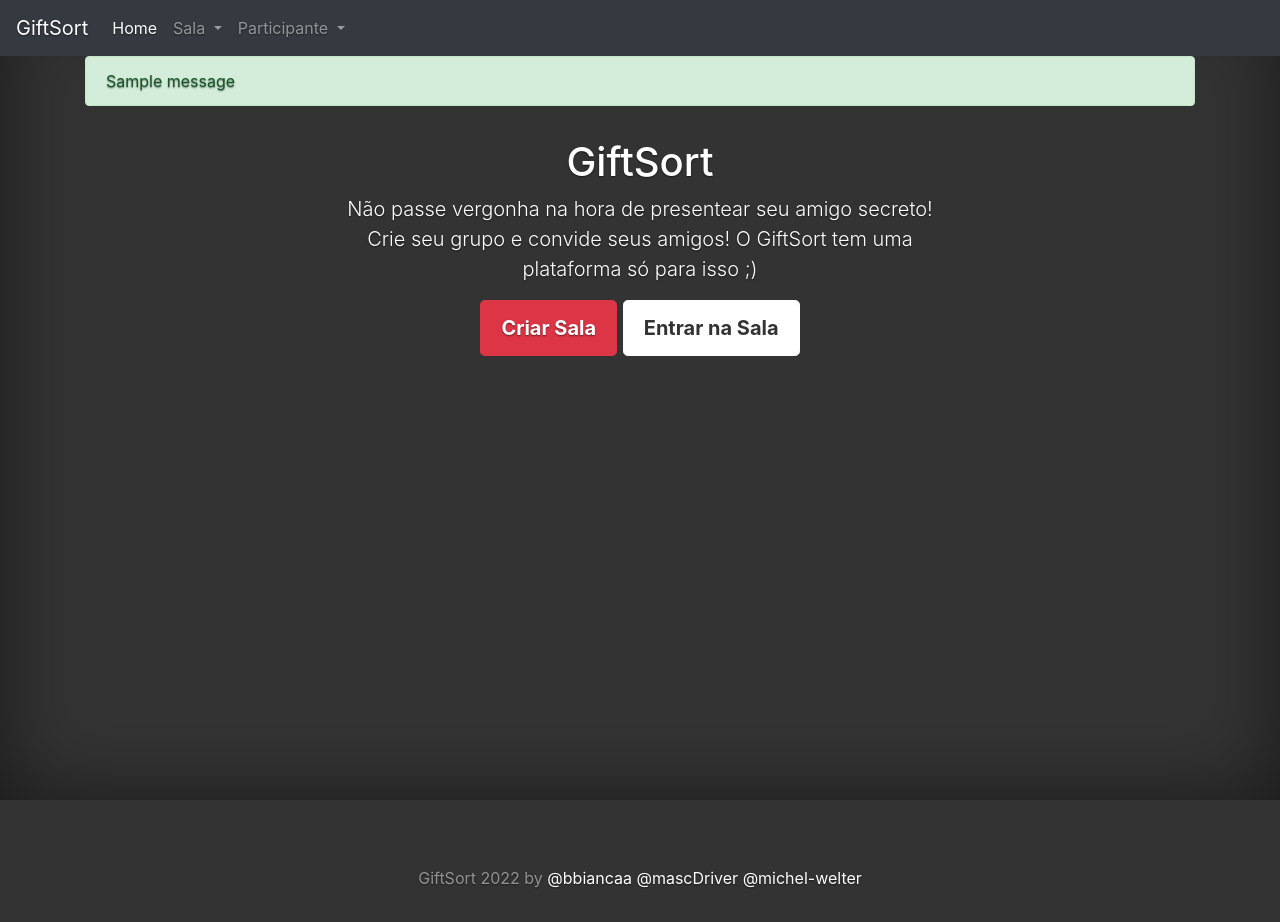
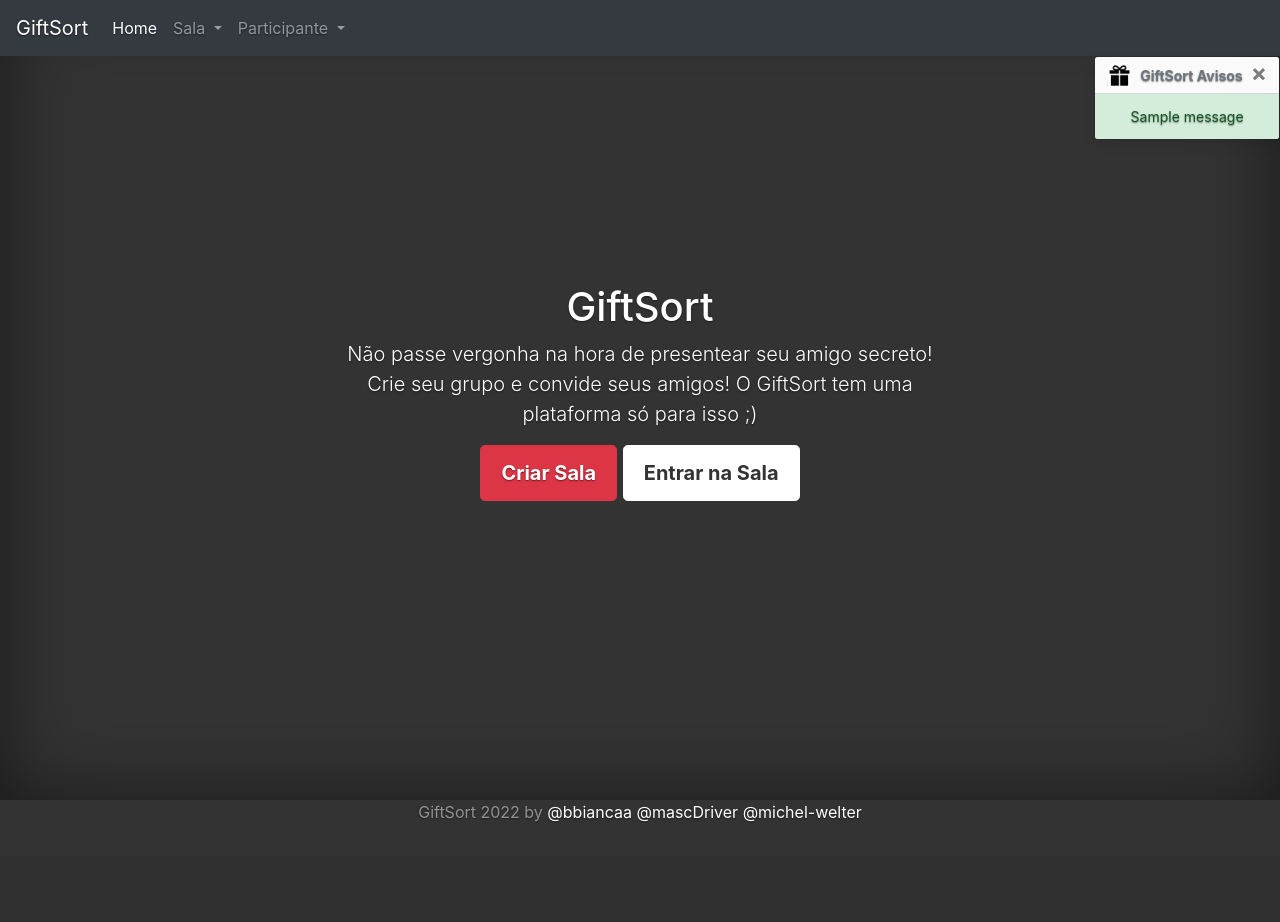
Before and after one commit to bbiancaa/GiftSort, a Django app: page / in a window 1280 px wide. After the commit the page ends 822 px from the top, so only its background shows below. Run offline with Django 4.2, Linux system fonts and the light colour scheme; tables that the repository leaves empty hold one stand-in row (values such as "Sample post"); one stand-in notice (Sample message) is shown; some libraries are stand-ins or nearby versions.

Commit message:
ajustes ui de avisos e messagens para usuario

```diff
--- a/assets/css/style.css
+++ b/assets/css/style.css
@@ -39,7 +39,9 @@ body {
     text-shadow: 0 .05rem .1rem rgba(0, 0, 0, .5);
     box-shadow: inset 0 0 5rem rgba(0, 0, 0, .5);
 }
-
+caption{
+    color: white;
+}
 input {
     background-color: #333 !important;
     color: white !important;
--- a/raffle/forms.py
+++ b/raffle/forms.py
@@ -24,7 +24,7 @@ class ParticipantForm(forms.ModelForm):
         empty_label='Selecione'
         )
     obs = forms.CharField(required=False, widget=forms.Textarea())
-    link_short = forms.CharField(max_length=50)
+    link_short = forms.CharField(max_length=50, required=False)
 
     def clean(self):
         cleaned_data = super().clean()
--- a/raffle/views.py
+++ b/raffle/views.py
@@ -116,6 +116,7 @@ class DetailRoomForRaffleView(DetailView):
     def get_context_data(self, **kwargs):
         context = super(DetailRoomForRaffleView, self).get_context_data(**kwargs)
         context['raffle_participants'] = RaffleParticipant.objects.filter(room=self.object)
+        context['link_short'] = self.request.get_host() + reverse('criar-participante', kwargs={'link_short': self.get_object().link})
         return context
 
 
@@ -123,6 +124,9 @@ class ApplyRaffle(View):
     def post(self, request, *args, **kwargs):
         room_id = request.POST.get('room_id')
         room = Room.objects.get(room_id=room_id)
+        if room.participant.count() < 2:
+            messages.error(self.request, "Sala precisa ter mais participantes", extra_tags="danger")
+            return redirect(f"{reverse('detalhe-sortear-sala')}?room_id={room_id}")
         while True:
             participants = list(room.participant.all().values_list('id', flat=True))
             for participant in room.participant.all():
@@ -138,5 +142,7 @@ class ApplyRaffle(View):
                     room=room)
                 participants.append(participant.id)
             if len(RaffleParticipant.objects.filter(room=room)) == room.participant.count(): break
-            messages.success(request, "Sorteio realizado com sucesso!")
+        room.is_locked = True
+        room.save()
+        messages.success(request, "Sorteio realizado com sucesso!")
         return redirect(f"{reverse('detalhe-sortear-sala')}?room_id={room_id}")
--- a/templates/base.html
+++ b/templates/base.html
@@ -6,8 +6,9 @@
     <meta charset="utf-8">
     <meta name="viewport" content="width=device-width, initial-scale=1">
     <title>GiftSort</title>
-    <link rel="stylesheet" href="https://stackpath.bootstrapcdn.com/bootstrap/4.1.3/css/bootstrap.min.css"
-          integrity="sha384-MCw98/SFnGE8fJT3GXwEOngsV7Zt27NXFoaoApmYm81iuXoPkFOJwJ8ERdknLPMO" crossorigin="anonymous">
+    <link rel="stylesheet" href="https://cdn.jsdelivr.net/npm/bootstrap@4.3.1/dist/css/bootstrap.min.css"
+          integrity="sha384-ggOyR0iXCbMQv3Xipma34MD+dH/1fQ784/j6cY/iJTQUOhcWr7x9JvoRxT2MZw1T" crossorigin="anonymous">
+
     <link href="{% static 'css/style.css' %}" rel="stylesheet">
     {% block extrahead %}
     {% endblock %}
@@ -54,32 +55,44 @@
         </ul>
     </div>
 </nav>
-<div class="container ">
-        <header class="masthead mb-auto">
-            <div class="inner">
 {% if messages %}
     {% for message in messages %}
-                        <div class="alert alert-{% if message.tags %}{{ message.tags }}{% endif %}" role="alert">
+        <div aria-live="polite" aria-atomic="true" style="position: relative;">
+            <div role="alert" aria-live="assertive" aria-atomic="true" class="toast" data-autohide="false"
+                 style="position: absolute; top: 0; right: 0;">
+                <div class="toast-header">
+                    <img src="{% static 'gift_icon.jpg' %}" class="rounded mr-2" alt="..." style="width: 25px">
+                    <strong class="mr-auto">GiftSort Avisos</strong>
+                    <button type="button" class="ml-2 mb-1 close" data-dismiss="toast" aria-label="Close">
+                        <span aria-hidden="true">&times;</span>
+                    </button>
+                </div>
+                <div class="toast-body text-center alert-{% if message.tags %}{{ message.tags }}{% endif %}">
                     {% autoescape on %}
                         {{ message|linebreaksbr }}
                     {% endautoescape %}
                 </div>
+            </div>
+        </div>
     {% endfor %}
 {% endif %}
-            </div>
-        </header>
-</div>
+
 {% block content %}
 {% endblock %}
 
 <script src="https://code.jquery.com/jquery-3.3.1.slim.min.js"
         integrity="sha384-q8i/X+965DzO0rT7abK41JStQIAqVgRVzpbzo5smXKp4YfRvH+8abtTE1Pi6jizo"
         crossorigin="anonymous"></script>
-<script src="https://cdnjs.cloudflare.com/ajax/libs/popper.js/1.14.3/umd/popper.min.js"
-        integrity="sha384-ZMP7rVo3mIykV+2+9J3UJ46jBk0WLaUAdn689aCwoqbBJiSnjAK/l8WvCWPIPm49"
+<script src="https://cdn.jsdelivr.net/npm/popper.js@1.14.7/dist/umd/popper.min.js"
+        integrity="sha384-UO2eT0CpHqdSJQ6hJty5KVphtPhzWj9WO1clHTMGa3JDZwrnQq4sF86dIHNDz0W1"
         crossorigin="anonymous"></script>
-<script src="https://stackpath.bootstrapcdn.com/bootstrap/4.1.3/js/bootstrap.min.js"
-        integrity="sha384-ChfqqxuZUCnJSK3+MXmPNIyE6ZbWh2IMqE241rYiqJxyMiZ6OW/JmZQ5stwEULTy"
+<script src="https://cdn.jsdelivr.net/npm/bootstrap@4.3.1/dist/js/bootstrap.min.js"
+        integrity="sha384-JjSmVgyd0p3pXB1rRibZUAYoIIy6OrQ6VrjIEaFf/nJGzIxFDsf4x0xIM+B07jRM"
         crossorigin="anonymous"></script>
+<script>
+    $(document).ready(function () {
+        $('.toast').toast('show');
+    });
+</script>
 </body>
 </html>
--- a/templates/index.html
+++ b/templates/index.html
@@ -2,7 +2,7 @@
 {% block content %}
 
     <div class="cover-container d-flex h-100 p-3 mx-auto flex-column text-center">
-        <main role="main" class="inner cover">
+        <main role="main" class="inner cover center_div">
             <h1 class="cover-heading">GiftSort</h1>
             <p class="lead">Não passe vergonha na hora de presentear seu amigo secreto! Crie seu grupo e convide seus
                 amigos! O GiftSort tem uma plataforma só para isso ;)</p>
--- a/templates/raffle/detalhe_sala.html
+++ b/templates/raffle/detalhe_sala.html
@@ -11,6 +11,7 @@
                         <th scope="col"> Nome da sala</th>
                         <th scope="col"> Valor mínimo</th>
                         <th scope="col"> Valor máximo</th>
+                        <th scope="col"> Link para cadastro</th>
                     </tr>
                     </thead>
                     <tbody>
@@ -18,6 +19,7 @@
                         <td>{{ object.name }} </td>
                         <td>{{ object.min_value }}</td>
                         <td>{{ object.max_value }}</td>
+                        <td><a href="{% url 'criar-participante' object.link %}">{{ link_short }}</a></td>
                     </tr>
                     </tbody>
                 </table>
```
Lines whose indentation alone changed are shown as unchanged.
